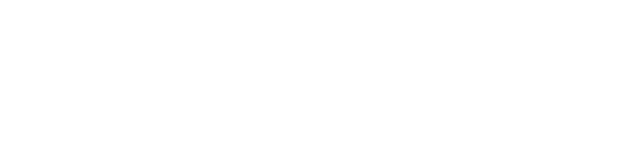
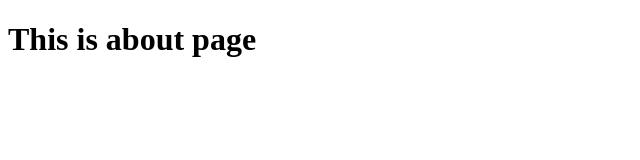
Before and after one commit to vaibhavjain7882/lenovo-hub, a plain HTML site: page about.html in a window 1280 px wide. Shown: the whole page, without its empty margins (0-640 px from the left). Drawn offline with Linux system fonts and the light colour scheme.

Commit message:
about new

```diff
--- a/about.html
+++ b/about.html
@@ -7,6 +7,6 @@
     <title>Document</title>
 </head>
 <body>
-
+    <h1>This is about page</h1>
 </body>
 </html>
```
